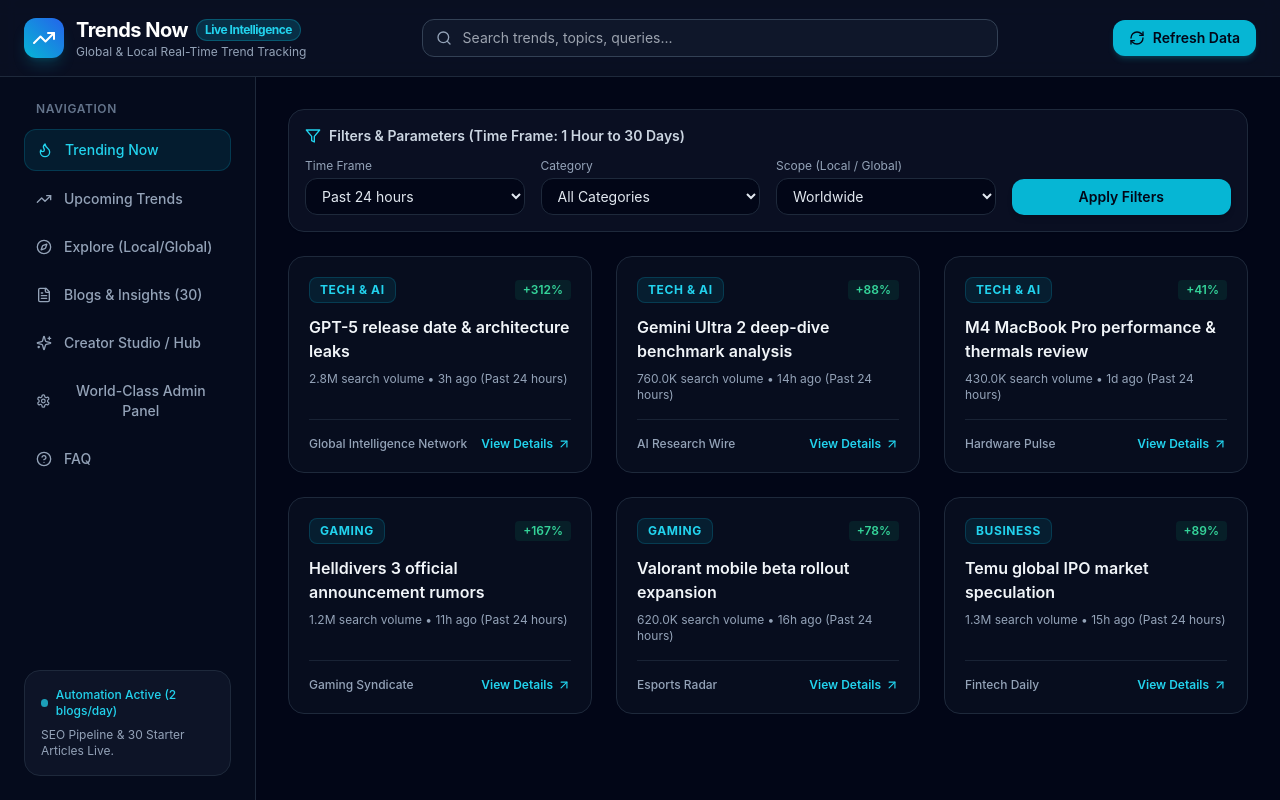
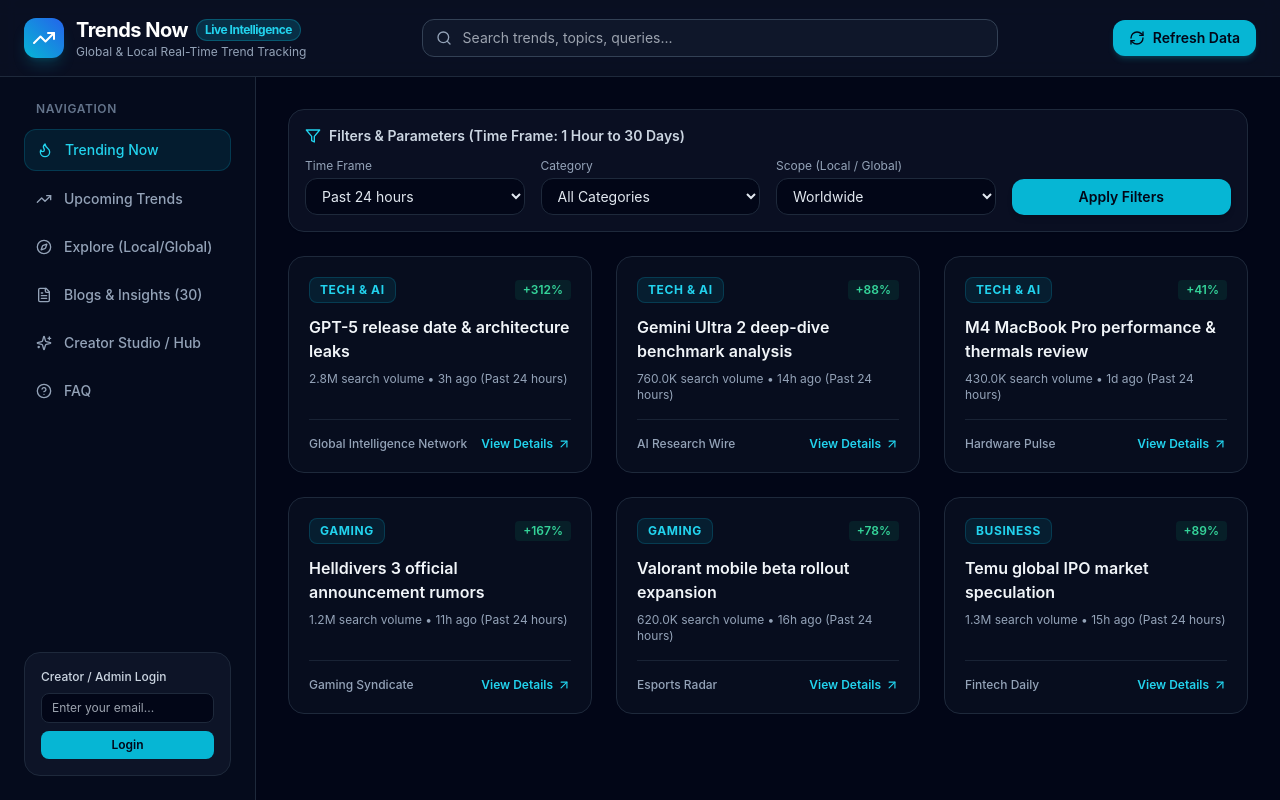
Before and after one commit to sachininsan2015-ops/TrendsNow, a React (Vite) app: page / in a window 1280 px wide. Built offline with nearby package versions, Linux system fonts and the light colour scheme.

Commit message:
Update App.tsx

```diff
--- a/src/App.tsx
+++ b/src/App.tsx
@@ -2,7 +2,7 @@
 import {
   TrendingUp, Compass, Flame, Sparkles, HelpCircle,
   Search, RefreshCw, Filter, ArrowUpRight, FileText, Clock,
-  Shield, Globe, MapPin, Video, Plus, CheckCircle2, Layers, Database, Settings
+  Shield, Globe, MapPin, Video, Plus, CheckCircle2, Layers, Database, Settings, Lock, LogIn, LogOut, User
 } from 'lucide-react';
 
 export default function App() {
@@ -16,6 +16,11 @@
   const [selectedTrendForScript, setSelectedTrendForScript] = useState('GPT-5 release date & architecture leaks');
   const [generatedScript, setGeneratedScript] = useState('');
   const [isGenerating, setIsGenerating] = useState(false);
+
+  // Secure Admin Authentication State (Only visible when logged in with your specific Admin Email)
+  const [userEmail, setUserEmail] = useState('');
+  const [loginInput, setLoginInput] = useState('');
+  const ADMIN_EMAIL = 'sachininsan2015@gmail.com'; // Aapki secured admin email
 
   // Admin automation state
   const [autoBlogStatus, setAutoBlogStatus] = useState(true);
@@ -108,6 +113,25 @@
     alert('Blog published successfully and added to the automated SEO pipeline!');
   };
 
+  const handleEmailLogin = (e: React.FormEvent) => {
+    e.preventDefault();
+    if (loginInput.trim().toLowerCase() === ADMIN_EMAIL.toLowerCase()) {
+      setUserEmail(ADMIN_EMAIL);
+      alert('Welcome back, Admin! Admin panel is now unlocked.');
+    } else {
+      setUserEmail(loginInput.trim());
+      alert('Logged in as standard user. (Admin privileges restricted).');
+    }
+    setLoginInput('');
+  };
+
+  const handleLogout = () => {
+    setUserEmail('');
+    setActiveTab('trending');
+  };
+
+  const isUserAdmin = userEmail.toLowerCase() === ADMIN_EMAIL.toLowerCase();
+
   return (
     <div className="min-h-screen bg-slate-950 text-slate-100 flex flex-col font-sans">
       <header className="border-b border-slate-800 bg-slate-900/60 backdrop-blur sticky top-0 z-50 px-6 py-4 flex items-center justify-between">
@@ -191,13 +215,16 @@
               Creator Studio / Hub
             </button>
 
+            {/* Admin Portal Button: Appears ONLY when logged in with sachininsan2015@gmail.com */}
+            {isUserAdmin && (
               <button
                 onClick={() => setActiveTab('admin')}
                 className={`w-full flex items-center gap-3 px-3 py-2.5 rounded-xl text-sm font-medium transition-colors ${activeTab === 'admin' ? 'bg-cyan-500/10 text-cyan-400 border border-cyan-500/20' : 'text-slate-400 hover:text-slate-200 hover:bg-slate-900'}`}
               >
                 <Settings className="w-4 h-4" />
-              World-Class Admin Panel
+                Admin Dashboard
               </button>
+            )}
 
             <button
               onClick={() => setActiveTab('faq')}
@@ -208,12 +235,38 @@
             </button>
           </nav>
 
-          <div className="p-4 bg-slate-900/80 rounded-2xl border border-slate-800 text-xs text-slate-400 space-y-2">
-            <div className="flex items-center gap-2 text-cyan-400 font-medium">
-              <span className="w-2 h-2 rounded-full bg-cyan-400 animate-pulse"></span>
-              Automation Active (2 blogs/day)
+          {/* User Auth Section at Bottom of Sidebar */}
+          <div className="p-4 bg-slate-900/80 rounded-2xl border border-slate-800 text-xs text-slate-400 space-y-3">
+            {userEmail ? (
+              <div className="space-y-2">
+                <div className="flex items-center gap-2 text-cyan-400 font-medium truncate">
+                  <User className="w-3.5 h-3.5" />
+                  <span className="truncate">{userEmail}</span>
                 </div>
-            <p>SEO Pipeline & 30 Starter Articles Live.</p>
+                {isUserAdmin && <p className="text-emerald-400 font-semibold">⚡ Admin Mode Active</p>}
+                <button
+                  onClick={handleLogout}
+                  className="w-full bg-slate-800 hover:bg-slate-700 text-slate-300 py-1.5 rounded-lg font-medium transition-colors"
+                >
+                  Logout
+                </button>
+              </div>
+            ) : (
+              <form onSubmit={handleEmailLogin} className="space-y-2">
+                <p className="font-medium text-slate-300">Creator / Admin Login</p>
+                <input
+                  type="email"
+                  value={loginInput}
+                  onChange={(e) => setLoginInput(e.target.value)}
+                  placeholder="Enter your email..."
+                  required
+                  className="w-full bg-slate-950 border border-slate-800 rounded-lg px-2.5 py-1.5 text-xs text-slate-200 focus:outline-none focus:border-cyan-500"
+                />
+                <button type="submit" className="w-full bg-cyan-500 hover:bg-cyan-400 text-slate-950 font-semibold py-1.5 rounded-lg transition-colors">
+                  Login
+                </button>
+              </form>
+            )}
           </div>
         </aside>
 
@@ -484,11 +537,11 @@
             </div>
           )}
 
-          {activeTab === 'admin' && (
+          {activeTab === 'admin' && isUserAdmin && (
             <div className="space-y-6 max-w-4xl">
               <div>
-                <h2 className="text-2xl font-bold text-white mb-2">World-Class Admin Panel & SEO Automation</h2>
-                <p className="text-sm text-slate-400">Manage automated daily blog generation, XML sitemaps, OpenGraph metadata, and crawler indexing.</p>
+                <h2 className="text-2xl font-bold text-white mb-1">World-Class Admin Monitoring Panel</h2>
+                <p className="text-sm text-slate-400">Logged in as Admin ({ADMIN_EMAIL}). Manage automated publishing and traffic intelligence.</p>
               </div>
 
               <div className="grid grid-cols-2 gap-6">
```
Lines whose indentation alone changed are shown as unchanged.
